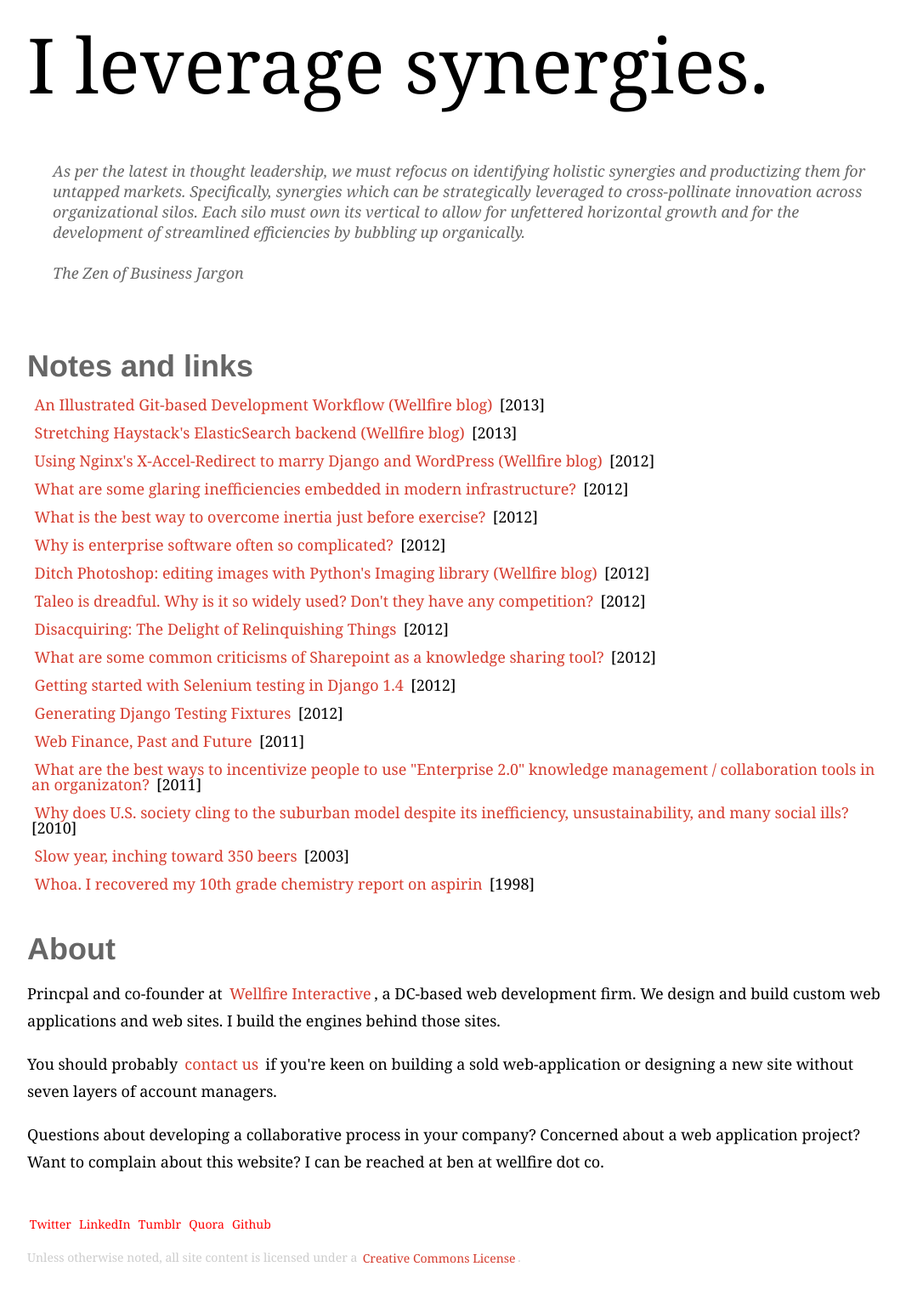
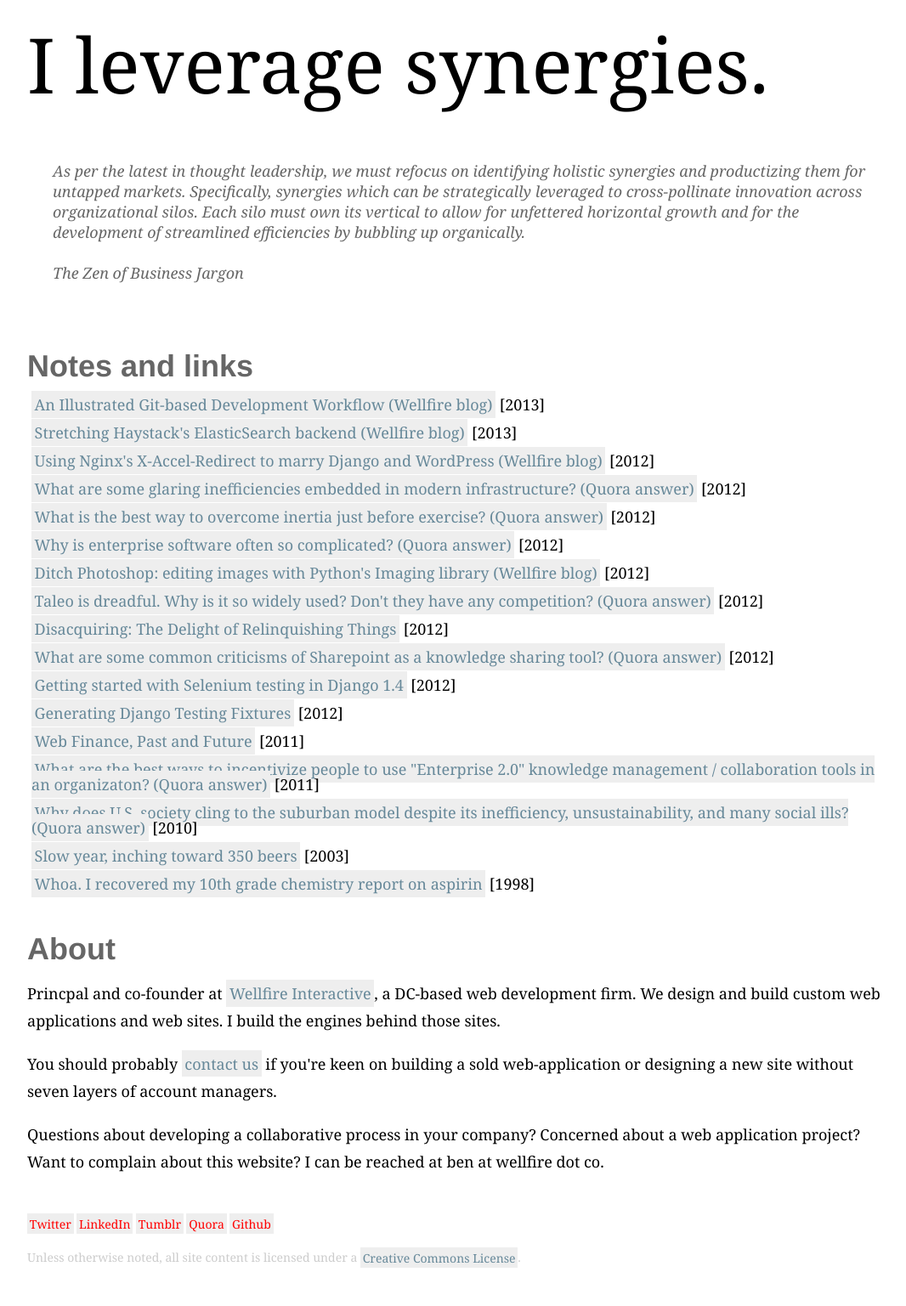
Before and after one commit to bennylope/bennylope.github.com, a Jekyll site: the page built from index.html, in a window 1280 px wide. Shown: the whole page at 85% size, without its empty margins (96-1162 px from the left). Built offline with Jekyll 4.4.1, drawn with Linux system fonts in a browser that asks for light colours; the list of posts is cut into pages by our own code.

Commit message:
Show that post is from Quora, change link style

```diff
--- a/_layouts/content.html
+++ b/_layouts/content.html
@@ -8,4 +8,4 @@
 <article>
 {{ content }}
 </article>
-<p class="homeLink"><a href="/" title="Return to homepage">&lt;&lt; Leverage more synergies</a></p>
+<p class="homeLink"><a href="/" title="Return to homepage">&#8619; Leverage more synergies</a></p>
--- a/_layouts/post.html
+++ b/_layouts/post.html
@@ -3,10 +3,8 @@
 ---
 <h2>{{ page.title }}</h2>
 
+{% if page.quora %}<h4>As answered on <a href="{{ page.quora }}" rel="nofollow">Quroa</a></h4>{% endif %}
+
 {{ content }}
 
-{% if page.quora %}
-<p>Originally posted on <a href="{{ page.quora }}" rel="nofollow">Quroa</a> on {{ page.date|date: "%B %d, %Y" }}<p>
-{% else %}
 <p>Posted {{ page.date|date: "%B %d, %Y" }} </p>
-{% endif %}
--- a/base.css
+++ b/base.css
@@ -98,7 +98,15 @@
   margin-top: 1.0em;
   margin-bottom: 0.5em;
   color: #666;
-  /*color: #D53C2E;*/
+}
+
+h4 {
+  font-weight: bold;
+  font-family: Helvetica, Arial, sans-serif;
+  font-size: 1.0em;
+  margin-top: 1.0em;
+  margin-bottom: 1.0em;
+  color: #689;
 }
 
 html#index h1 {
@@ -192,7 +200,8 @@
 a {
   text-decoration: none;
   padding: 0.2em;
-  color: #d53c2e;
+  color: #689;
+  background-color: #eee;
 }
 a:hover {
   text-decoration: underline;
--- a/index.html
+++ b/index.html
@@ -20,7 +20,7 @@
     <h3>Notes and links</h3>
     <ul class="li-bullets">
       {% for post in site.posts %}
-      <li><a href="{% if post.link %}{{ post.link }}{% else %}{{ post.url }}{% endif %}">{{ post.title }}</a> [{{ post.date | date: "%Y" }}]</li>
+      <li><a href="{% if post.link %}{{ post.link }}{% else %}{{ post.url }}{% endif %}">{{ post.title }}{% if post.quora %} (Quora answer){% endif %}</a> [{{ post.date | date: "%Y" }}]</li>
       {% endfor %}
     </ul>
     </section>
```
